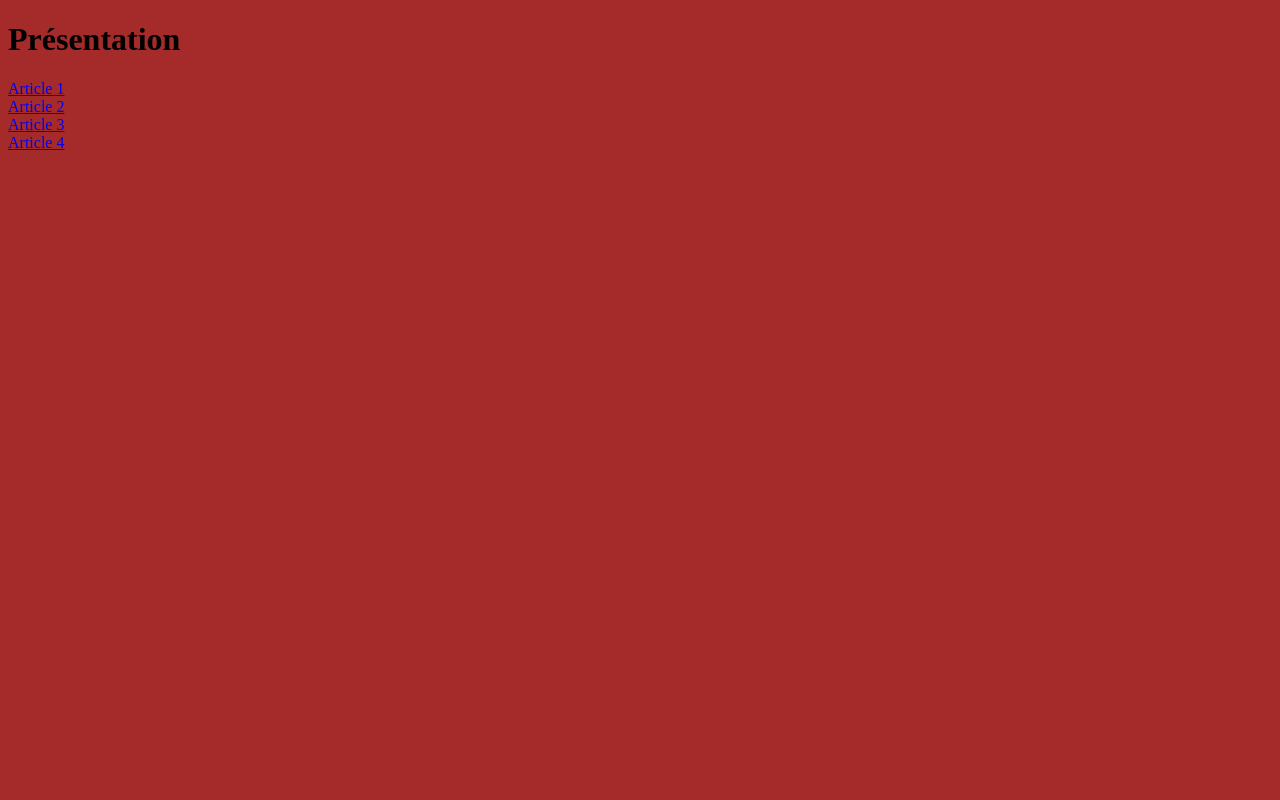
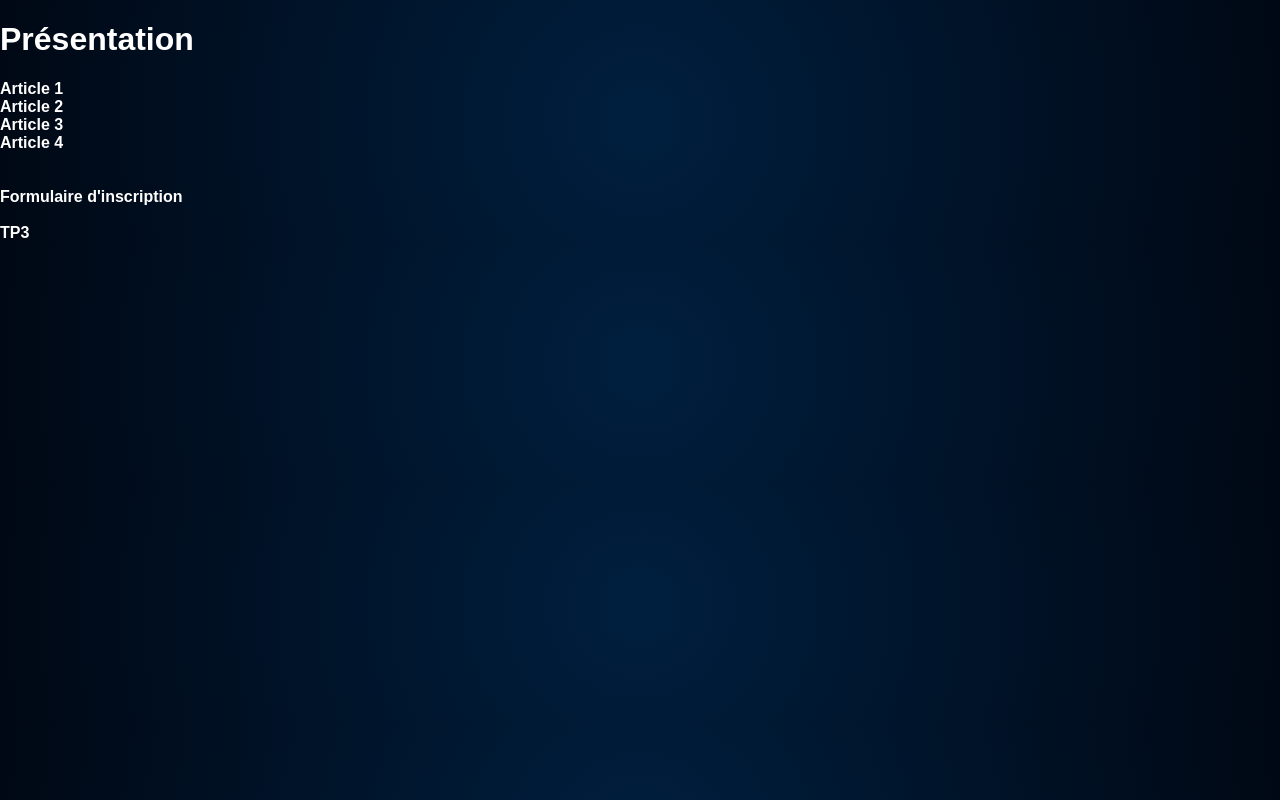
Before and after one commit to 45009746-ux/site-4, a plain HTML site: page index.html in a window 1280 px wide. Drawn offline with Linux system fonts and the light colour scheme.

Commit message:
Add files via upload

```diff
--- a/index.html
+++ b/index.html
@@ -4,6 +4,7 @@
 	<meta charset="utf-8">
 	<meta name="viewport" content="width=device-width, initial-scale=1">
 	<title></title>
+<link rel="stylesheet" type="text/css" href="Style3.css">
 </head>
 <body bgcolor= "brown">
 
@@ -14,7 +15,10 @@
 	<a href="Article3.html"> Article 3 </a> <br>
 	<a href="Article4.html"> Article 4 </a> <br>
 
+	<br><BR>
 
-
+<a href="formulaire.html"> Formulaire d'inscription </a>
+<br> <BR>
+<a href="TP3.html"> TP3 </a>
 </body>
 </html>
```
Also changed, not shown: formulaire.html (+2 -0 lines), el.jpg (added).
